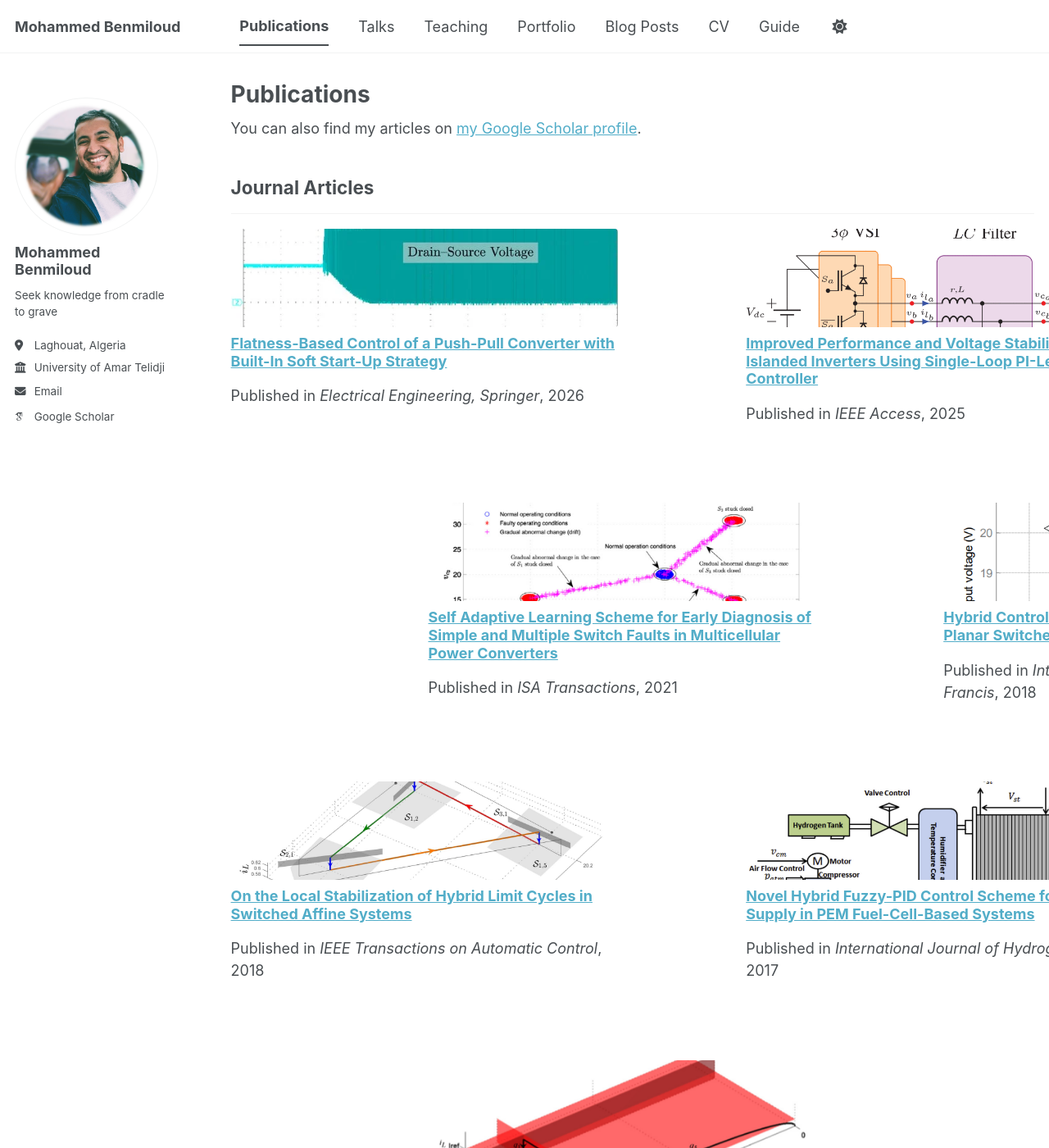
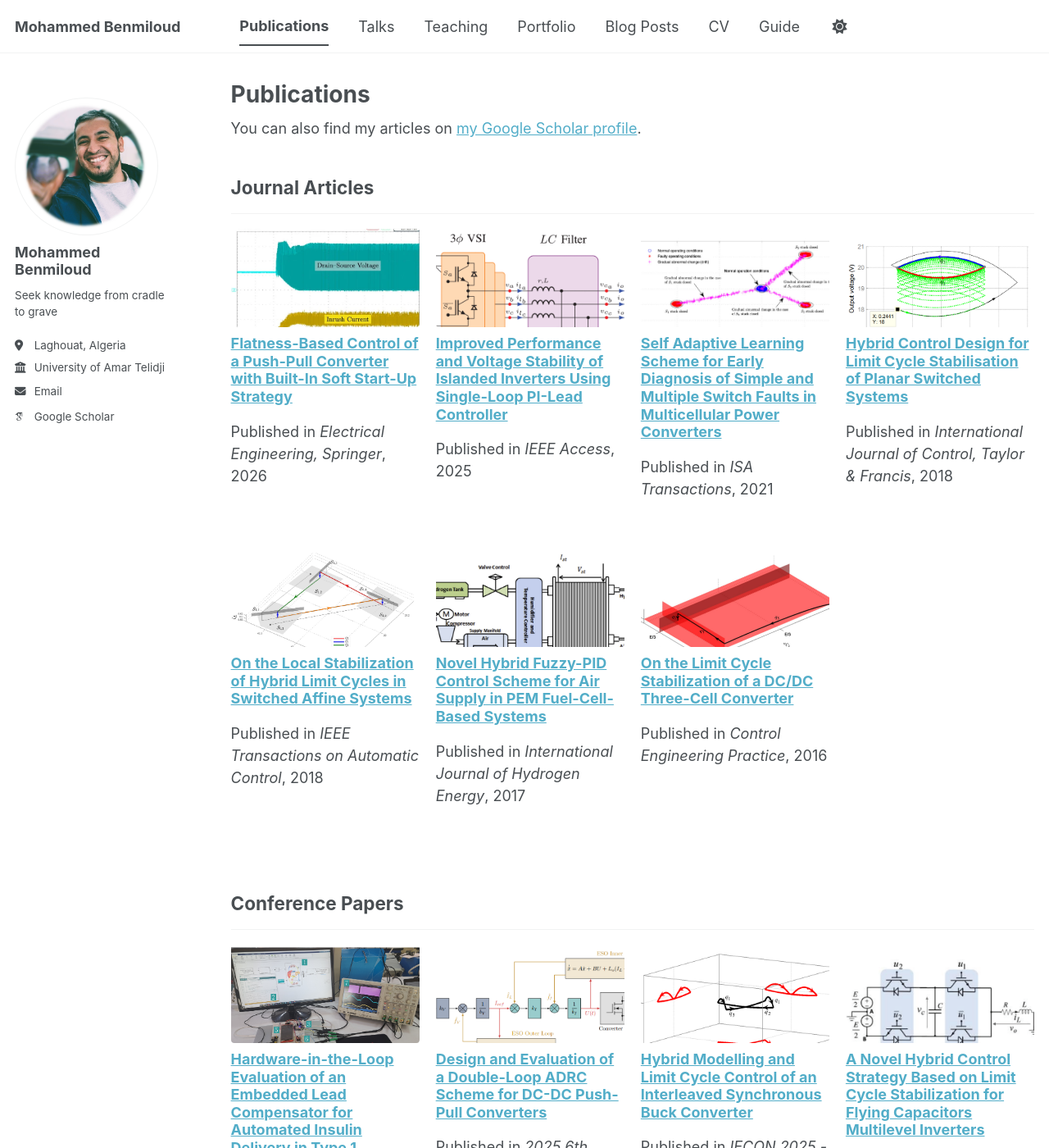
Before and after one commit to medbenmiloud/medbenmiloud.github.io, a Jekyll site: the page built from _pages/publications.html, in a window 1280 px wide and 1400 px high. Shown: the whole window at 82% size. Built offline with Jekyll 4.4.1, drawn with Linux system fonts in a browser that asks for light colours; some web fonts are replaced; a script bundle is joined from its source files by our own code; library files that are not in the unit come from our copies.

Commit message:
Update publications.html

```diff
--- a/_pages/publications.html
+++ b/_pages/publications.html
@@ -6,27 +6,11 @@ author_profile: true
 ---
 
 <style>
-.pub-grid {
-  display: grid;
-  grid-template-columns: repeat(2, 1fr);
-  gap: 2em;
-  max-width: 100%;
-  box-sizing: border-box;
-}
-
-.pub-grid .grid__item {
-  float: none !important;
-  width: 100% !important;
-  min-width: 0 !important;
-  box-sizing: border-box;
-}
-
-.pub-grid .archive__item-teaser img {
+.archive__item-teaser img {
   width: 100%;
-  height: 180px;
+  height: 150px;
   object-fit: cover;
   object-position: center;
-  display: block;
 }
 </style>
 
@@ -41,7 +25,7 @@ author_profile: true
     {% assign category_posts = site.publications | where: "category", category[0] | where: "featured", true %}
     {% if category_posts.size > 0 %}
       <h2>{{ category[1].title }}</h2><hr />
-      <div class="pub-grid">
+      <div class="grid__wrapper">
         {% for post in category_posts reversed %}
           {% include archive-single.html type="grid" %}
         {% endfor %}
```
